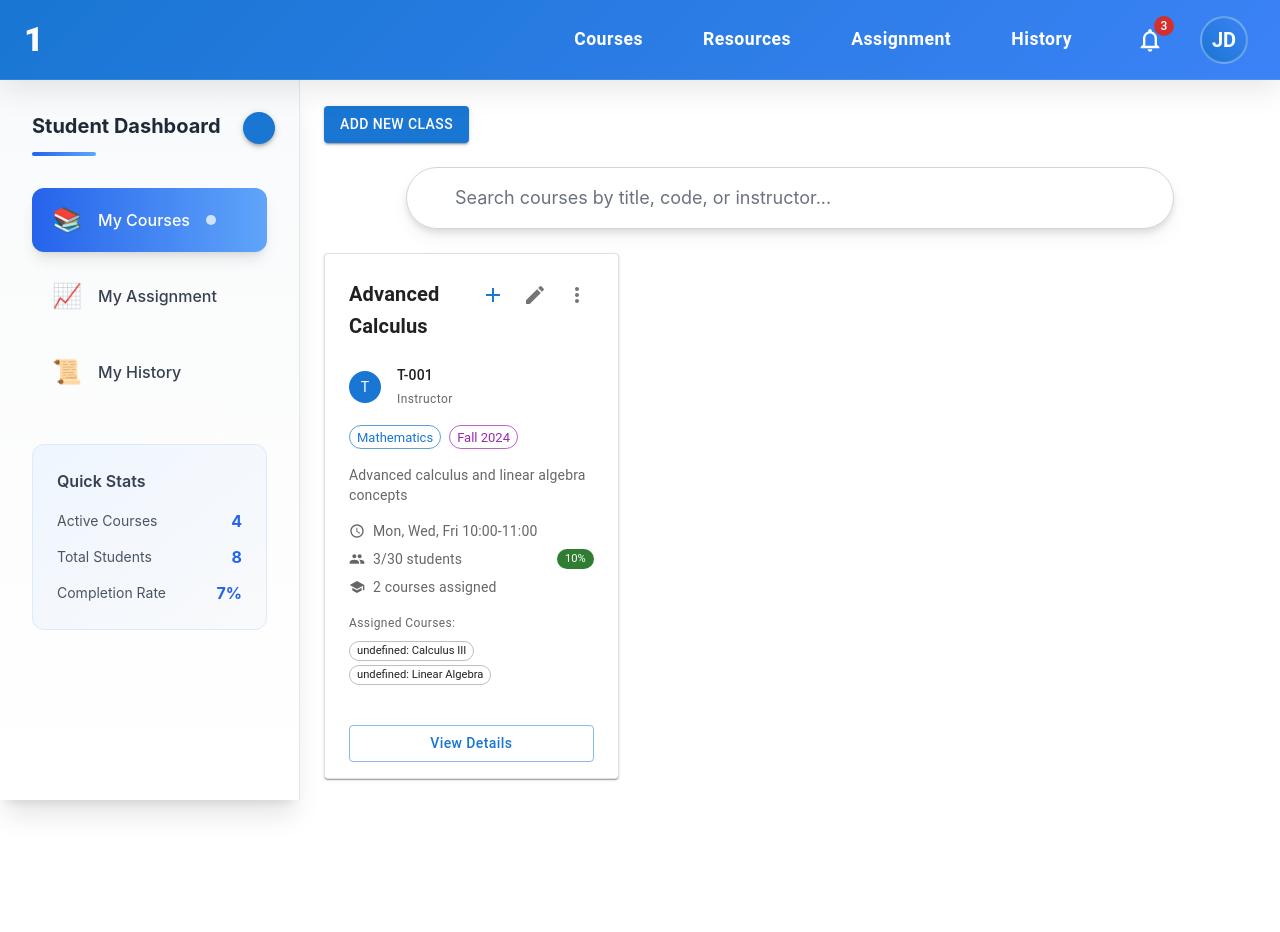
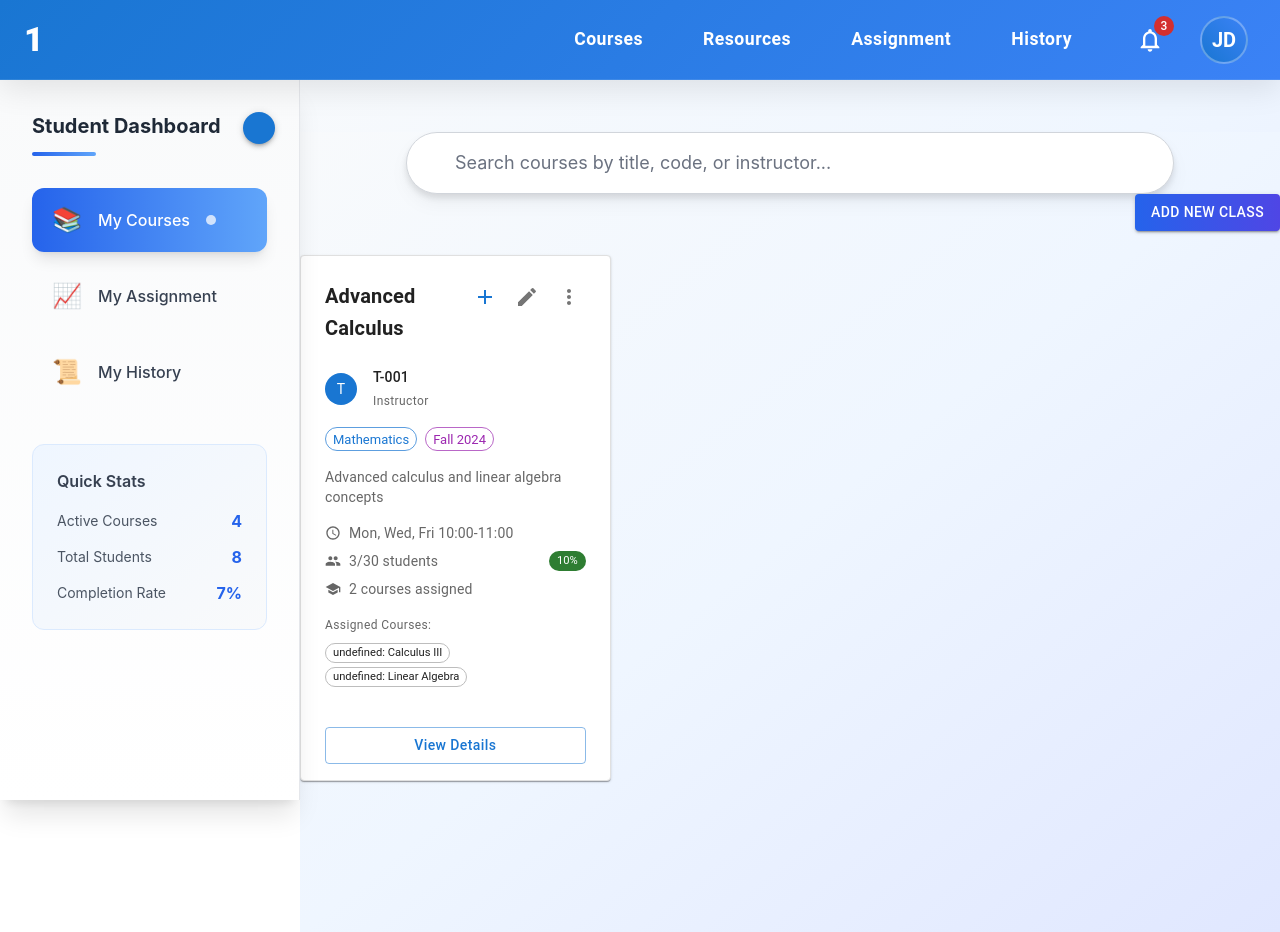
Before and after one commit to layjason/IMM-SCMP, a React (Create React App) app in the folder imm-scmp-frontend/: page /classes/1 in a window 1280 px wide. Before the commit the page ends 850 px from the top, so only its background shows below. Built offline with nearby package versions, Linux system fonts and the light colour scheme; sample sign-in values are in the browser's storage; some icons are missing.

Commit message:
updated video

```diff
--- a/imm-scmp-frontend/src/App.js
+++ b/imm-scmp-frontend/src/App.js
@@ -40,7 +40,14 @@ function App() {
           <Route path="/register" element={<Register />} />
           <Route path="/courses/create/:id" element={<CourseForm />} />
           <Route path="/courses/:id" element={<CourseList />} />
-          <Route path="/classes/:id" element={<ClassList />} />
+          <Route
+            path="/classes/:id"
+            element={
+              <AppLayout>
+                <ClassList />
+              </AppLayout>
+            }
+          />
           <Route path="/profile" element={<Profile />} />
           <Route path="/form" element={<CourseForm />} />
           <Route
--- a/imm-scmp-frontend/src/components/common/Navbar.js
+++ b/imm-scmp-frontend/src/components/common/Navbar.js
@@ -85,7 +85,7 @@ const Navbar = () => {
           {[
             { label: 'Courses', path: `/courses/${id}` },
             // { label: 'Classes', path: `/classes` },
-            { label: 'Resources', path: `/resources` },
+            { label: 'Resources', path: `/resources/${id}` },
             { label: 'Assignment', path: `/assignment/${id}` },
             { label: 'History', path: `/history/${id}` },
           ].map((item) => (
--- a/imm-scmp-frontend/src/components/common/Sidebar.js
+++ b/imm-scmp-frontend/src/components/common/Sidebar.js
@@ -53,7 +53,7 @@ const Sidebar = () => {
       },
       {
         text: 'Resources',
-        path: `/resources/upload/${user.studentId}`,
+        path: `/resources/${user.studentId}`,
         icon: '📁',
       },
       // { text: 'Analytics', path: `/analytics/${user.studentId}`, icon: '📊' },
--- a/imm-scmp-frontend/src/pages/assignment/Assignment.js
+++ b/imm-scmp-frontend/src/pages/assignment/Assignment.js
@@ -86,7 +86,8 @@ function Assignment() {
 
   return (
     <div
-      className={`ml-[${drawerWidth}px] min-h-screen bg-gradient-to-br from-slate-50 via-blue-50 to-indigo-100`}
+      style={{ marginLeft: `${drawerWidth}px` }}
+      className={` min-h-screen bg-gradient-to-br from-slate-50 via-blue-50 to-indigo-100`}
     >
       {/* Header */}
       <div className="flex justify-center bg-white/80 backdrop-blur-sm border-b border-slate-200/60 sticky top-0 z-10">
@@ -98,7 +99,7 @@ function Assignment() {
           Back to Courses
         </button>
         <div className="mt-20 mx-auto px-6 py-4 ">
-          <h1 className="text-2xl font-bold text-slate-700">My Assignment</h1>
+          <h1 className="text-2xl font-bold text-slate-700">Assignment</h1>
         </div>
       </div>
       <div className="flex justify-end mr-10 mt-5"></div>
--- a/imm-scmp-frontend/src/pages/class/ClassList.js
+++ b/imm-scmp-frontend/src/pages/class/ClassList.js
@@ -174,30 +174,25 @@ const ClassList = () => {
   }
 
   return (
-    <Box sx={{ display: 'flex' }}>
-      <Navbar />
-      <Sidebar />
+    <div
+      style={{ paddingTop: '100px', marginLeft: `${drawerWidth}px` }}
+      className={`min-h-screen bg-gradient-to-br from-slate-50 via-blue-50 to-indigo-100`}
+    >
       <Box
         component="main"
-        sx={{
-          mt: '50px',
-          flexGrow: 1,
-          p: 3,
-          marginLeft: `${drawerWidth}px`,
-          transition: 'margin 0.3s ease',
-          bgcolor: 'background.default',
-          minHeight: '100vh',
-        }}
+        className={`min-h-screen bg-gradient-to-br from-slate-50 via-blue-50 to-indigo-100`}
       >
         <Box sx={{ maxWidth: 1200, mx: 'auto', mt: 4 }}>
-          <Button
-            variant="contained"
-            onClick={handleOpenAddDialog}
-            sx={{ mb: 3 }}
-          >
-            Add New Class
-          </Button>
           <Search searchTerm={searchTerm} setSearchTerm={setSearchTerm} />
+          <div className="flex justify-end">
+            <Button
+              variant="contained"
+              onClick={handleOpenAddDialog}
+              className="bg-gradient-to-r from-blue-600 to-indigo-600 hover:from-blue-700 hover:to-indigo-700 text-white font-semibold py-2 px-6 rounded-xl transition-all duration-200 items-center gap-2 shadow-md hover:shadow-lg"
+            >
+              Add New Class
+            </Button>
+          </div>
           <Box
             sx={{
               display: 'grid',
@@ -330,7 +325,7 @@ const ClassList = () => {
           </DialogActions>
         </Dialog>
       </Box>
-    </Box>
+    </div>
   );
 };
 
--- a/imm-scmp-frontend/src/pages/courseClass/CourseList.js
+++ b/imm-scmp-frontend/src/pages/courseClass/CourseList.js
@@ -22,6 +22,7 @@ const CourseList = () => {
       const filtered = data.filter(
         (course) => course.instructor === instructorName
       );
+      console.log(filtered);
       setCourses(filtered);
       setFilteredCourses(filtered);
     };
--- a/imm-scmp-frontend/src/pages/courseClass/courseDetails.js
+++ b/imm-scmp-frontend/src/pages/courseClass/courseDetails.js
@@ -132,7 +132,8 @@ function CourseDetails() {
 
   return (
     <div
-      className={`ml-[${drawerWidth}px] min-h-screen bg-gradient-to-br from-slate-50 via-blue-50 to-indigo-100`}
+      style={{ marginLeft: `${drawerWidth}px` }}
+      className={`min-h-screen bg-gradient-to-br from-slate-50 via-blue-50 to-indigo-100`}
     >
       <div className="flex justify-center bg-white/80 backdrop-blur-sm border-b border-slate-200/60 sticky top-0 z-10">
         <button
--- a/imm-scmp-frontend/src/utils/getCourses.js
+++ b/imm-scmp-frontend/src/utils/getCourses.js
@@ -1,18 +1,18 @@
-import getId from './getId';
+// import getId from './getId';
 
 export default async function getCourses() {
-  try {
-    // Get instructor ID
-    const instructorId = getId();
-    console.log(instructorId);
+  // try {
+  // // Get instructor ID
+  // const instructorId = getId();
+  // console.log(instructorId);
 
-    // Attempt to fetch courses from localStorage
-    const storedCourses = localStorage.getItem('courses');
-    let courses = storedCourses ? JSON.parse(storedCourses) : [];
+  // // Attempt to fetch courses from localStorage
+  // const storedCourses = localStorage.getItem('courses');
+  // let courses = storedCourses ? JSON.parse(storedCourses) : [];
 
-    // If no courses, use default mock data
-    if (courses.length === 0) {
-      courses = [
+  // // If no courses, use default mock data
+  // if (courses.length === 0) {
+  const courses = [
     {
       courseId: 'course-001',
       courseName: 'Calculus III',
@@ -37,9 +37,7 @@ export default async function getCourses() {
       objective: 'Learn fundamental programming concepts',
       creatorId: 'T-002',
       createdTime: '2024-01-03T10:00:00Z',
-          chapters: [
-            { chapterNumber: 1, chapterTitle: 'Introduction to Python' },
-          ],
+      chapters: [{ chapterNumber: 1, chapterTitle: 'Introduction to Python' }],
       assessmentMethod: 'EXAM',
     },
     {
@@ -62,7 +60,6 @@ export default async function getCourses() {
     },
   ];
   localStorage.setItem('courses', JSON.stringify(courses));
-    }
 
   // Filter by instructorId and map to CourseList/ClassCard format
   return (
@@ -79,8 +76,8 @@ export default async function getCourses() {
         progress: 0, // Placeholder, as CourseCard expects this
       }))
   );
-  } catch (error) {
-    console.error('Error fetching courses:', error);
-    return [];
 }
-}
+// } catch (error) {
+//   console.error('Error fetching courses:', error);
+//   return [];
+// }
```
Lines whose indentation alone changed are shown as unchanged.
